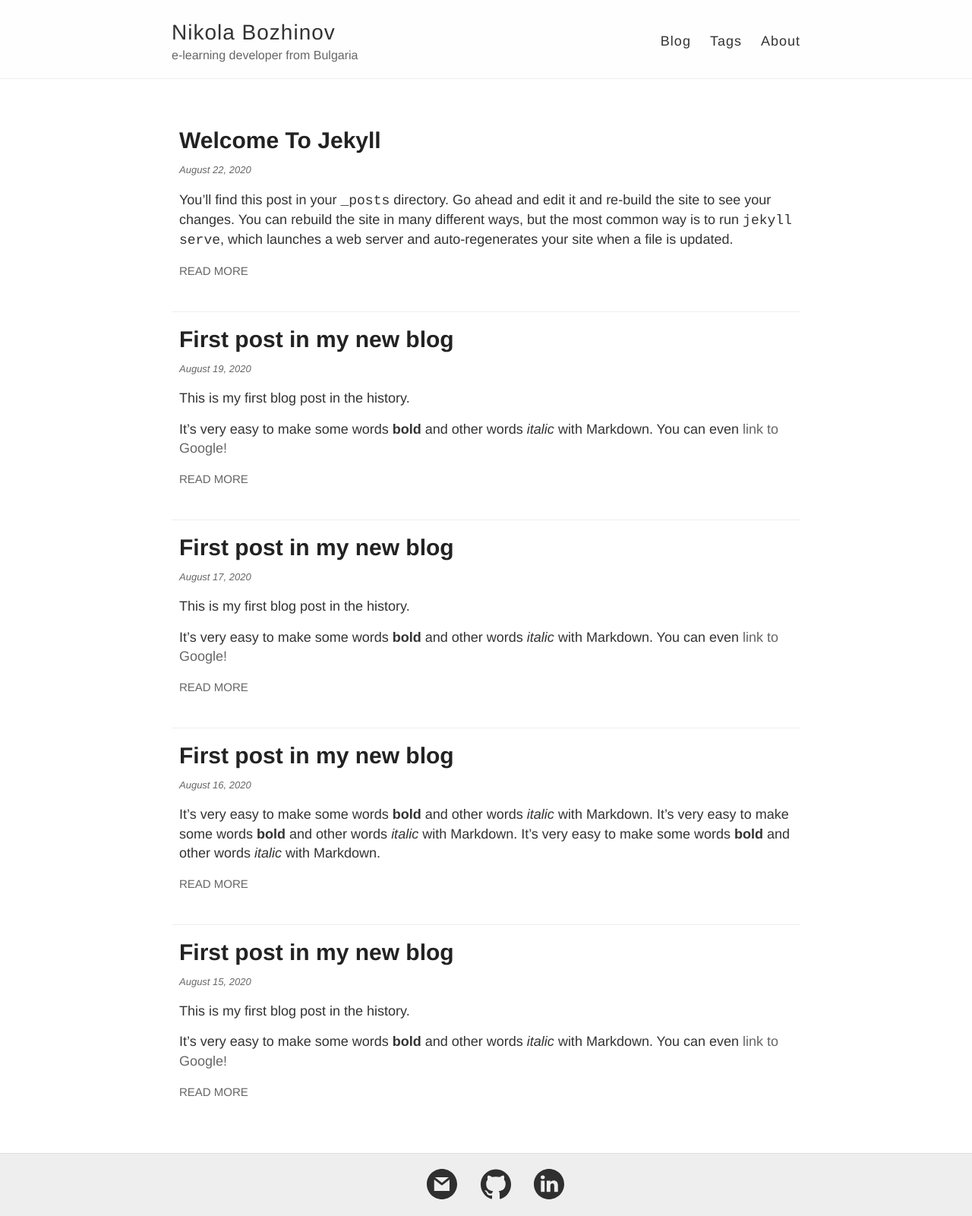
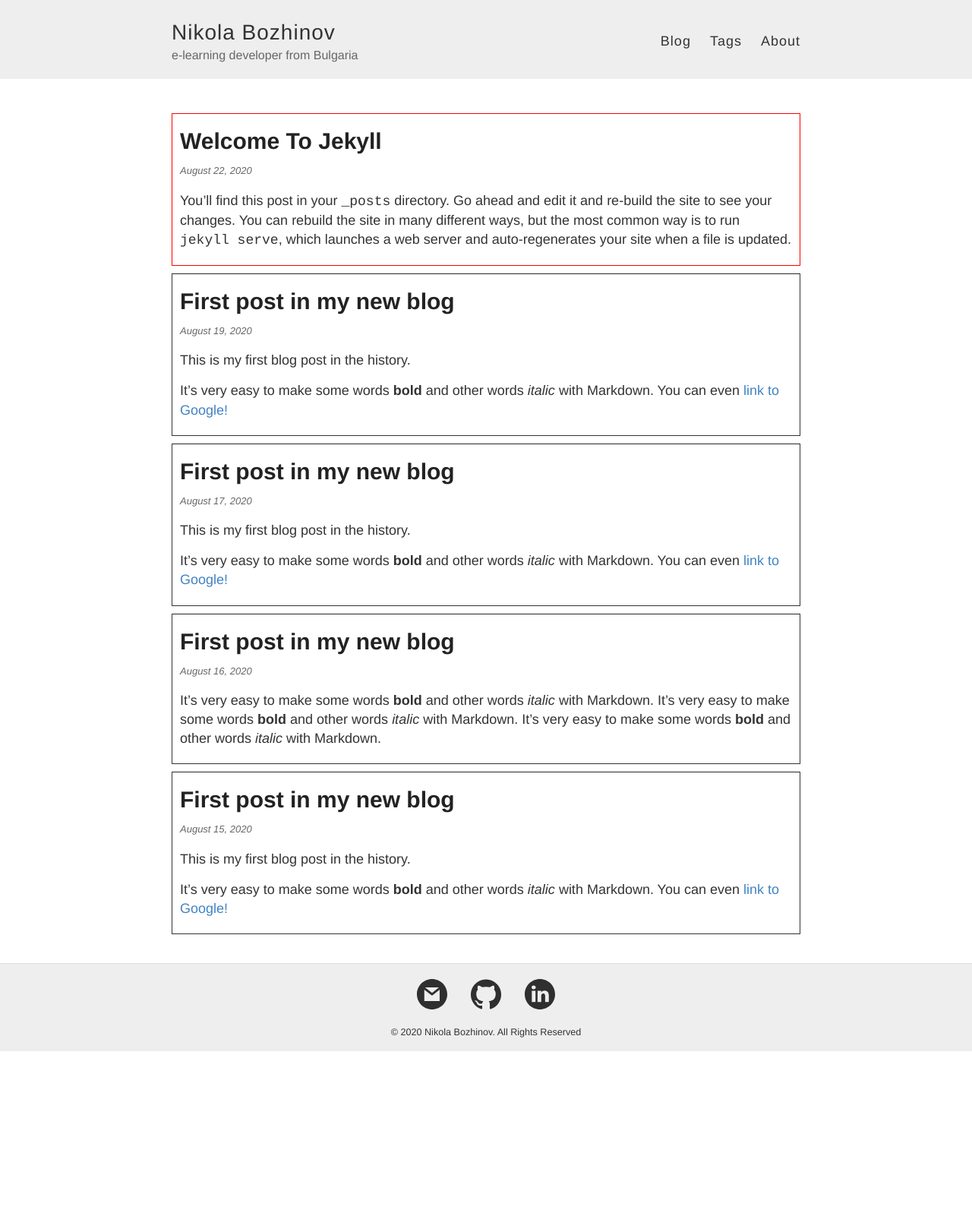
Before and after one commit to vislupus/vislupus.github.io, a Jekyll site: the page built from index.html, in a window 1280 px wide. Shown: the whole page at 76% size. Built offline with Jekyll 4.4.1, drawn with Linux system fonts in a browser that asks for light colours; after the commit the page ends 1384 px from its top, so only the background shows below that.

Commit message:
update styles

```diff
--- a/_layouts/default.html
+++ b/_layouts/default.html
@@ -39,6 +39,8 @@
 
 		<footer>
 			{% include svg-icons.html %}
+
+			<p>© 2020 Nikola Bozhinov. All Rights Reserved</p>
 		</footer>
 	</body>
 </html>
--- a/_layouts/post.html
+++ b/_layouts/post.html
@@ -3,10 +3,11 @@ layout: default
 ---
 
 <article class="post">
-	<h1 class="title">{{page.title}}</h1>
+	<h1 class="title">{{ page.title }}</h1>
+
 	<time class="date" itemprop="dateCreated" datetime="{{page.date}}">
 		{{ page.date | date: "%B %-d, %Y" }}
-	</time>
+	</time>*{{ page.author }}
 
 	<div class="entry">
 		{{ content }}
--- a/_sass/_highlights.scss
+++ b/_sass/_highlights.scss
@@ -4,7 +4,7 @@
 	border: 1px solid #ddd;
 	-moz-box-shadow: 3px 3px rgba(0, 0, 0, 0.1);
 	-webkit-box-shadow: 3px 3px rgba(0, 0, 0, 0.1);
-	box-shadow: 3px 3px rgba(0, 0, 0, 0.1);
+	box-shadow: 2px 2px rgba(0, 0, 0, 0.1);
 	margin: 20px 0 20px 0;
 	overflow: auto;
 }
--- a/index.html
+++ b/index.html
@@ -5,7 +5,7 @@ layout: default
 <div class="posts">
 	{% for post in site.posts %}
 	<article class="post">
-		<div class="post-container" onclick="location.href='{{ site.baseurl }}{{ post.url }}';">
+		<div class="post-container" onclick="location.href='{{ site.baseurl }}{{ post.url }}';" style="border: 1px solid {{ post.color }}">
 			<h1>{{ post.title }}</h1>
 
 			<time class="date" itemprop="dateCreated" datetime="{{ post.date }}">
@@ -15,8 +15,6 @@ layout: default
 			<div class="entry">
 				{{ post.excerpt }}
 			</div>
-
-			<a href="{{ site.baseurl }}{{ post.url }}" class="read-more">Read More</a>
 		</div>
 	</article>
 	{% endfor %}
--- a/style.scss
+++ b/style.scss
@@ -80,7 +80,7 @@ p {
 }
 
 a {
-	color: $gray;
+	color: $blue;
 	text-decoration: none;
 	cursor: pointer;
 	&:hover,
@@ -172,7 +172,7 @@ header {
 	padding: 1.5vw 2vw;
 	border-bottom: 1px solid $lightGray;
 	margin-bottom: 5vh;
-	background-color: rgba($color: $lightGray, $alpha: 0.1);
+	background-color: rgba($color: $lightGray, $alpha: 1);
 
 	@include mobile {
 		text-align: center;
@@ -258,7 +258,7 @@ nav {
 //
 
 .posts > .post {
-	padding-bottom: 2em;
+	padding-bottom: 0.5em;
 	border-bottom: 1px solid $lightGray;
 }
 
@@ -288,47 +288,52 @@ nav {
 }
 
 footer {
-	padding: 20px 20px 15px 20px;
+	padding: 20px 20px 0px 20px;
 	text-align: center;
-	margin-top: 5vh;
+	margin-top: 20px;
 	border-top: 1px solid #ddd;
-	background-color: rgba($color: $lightGray, $alpha: 01);
+	background-color: rgba($color: $lightGray, $alpha: 1);
 
-	a {
+	a:nth-child(2) {
 		margin-left: 2vw;
+		margin-right: 2vw;
+	}
+
+	p {
+		font-size: 0.7em;
 	}
 }
 
-.post-container{
+.post-container {
 	padding: 10px 10px 5px 10px;
 
-	&:hover{
+	&:hover {
 		background-color: $lightGray;
 		cursor: pointer;
 	}
 }
 
-.tags{
+.tags {
 	padding-bottom: 0.6em;
 	list-style: none;
 }
 
-.tags-list{
+.tags-list {
 	display: flex;
 	align-content: center;
 	justify-content: center;
 	flex-wrap: wrap;
 }
 
-.tag-boxs{
-	border:1px solid black;
+.tag-boxs {
+	border: 1px solid black;
 	border-radius: 10px;
 	padding: 5px 10px;
 	margin-bottom: 5px;
 	margin-left: 10px;
 }
 
-.title{
+.title {
 	text-align: center;
 }
 
```
Also changed, not shown: _posts/2020-08-22-welcome-to-jekyll.md (+3 -0 lines).
